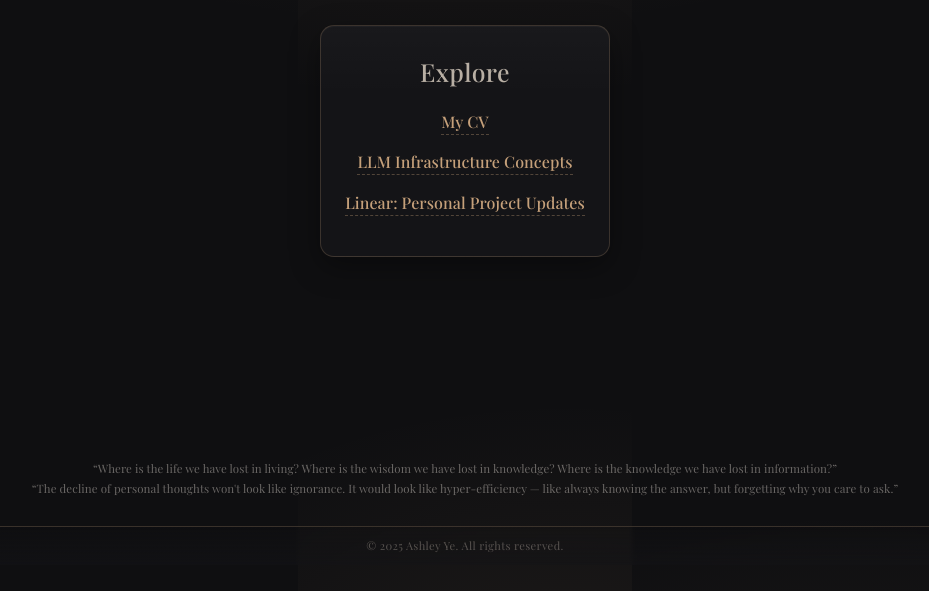
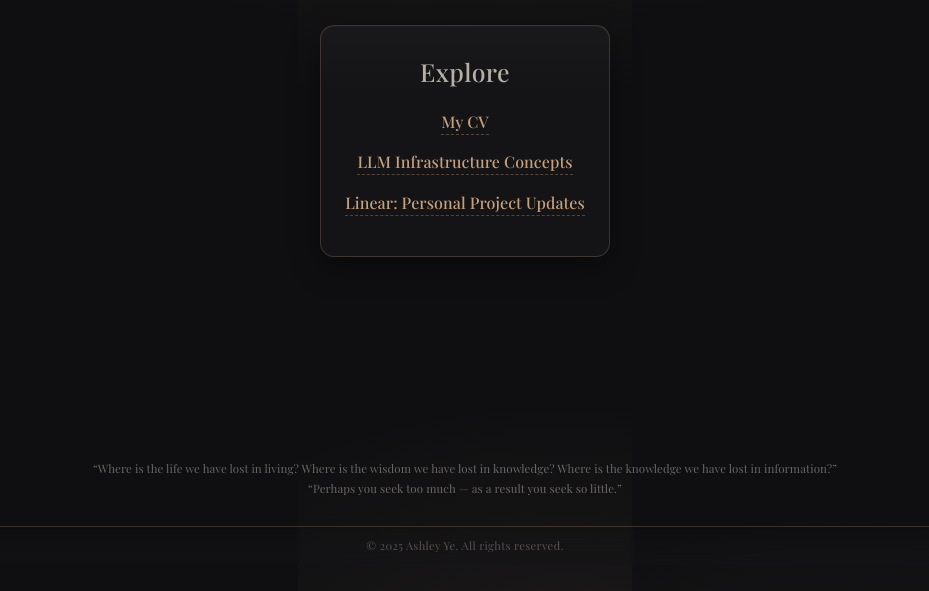
Before and after one commit to YYXLN/YYXLN.github.io, a plain HTML site: page index.html in a window 1280 px wide. Shown: the part 235-826 px from the top of the page, without its empty margins (175-1104 px from the left). Drawn offline with nearby package versions, Linux system fonts and the light colour scheme.

Commit message:
change format

```diff
--- a/index.html
+++ b/index.html
@@ -161,7 +161,7 @@
 
   <div class="quote">
     <p>“Where is the life we have lost in living? Where is the wisdom we have lost in knowledge? Where is the knowledge we have lost in information?”</p>
-    <p>“The decline of personal thoughts won't look like ignorance. It would look like hyper-efficiency — like always knowing the answer, but forgetting why you care to ask.”</p>
+    <p>“Perhaps you seek too much — as a result you seek so little.”</p>
   </div>
 
   <footer>
```
